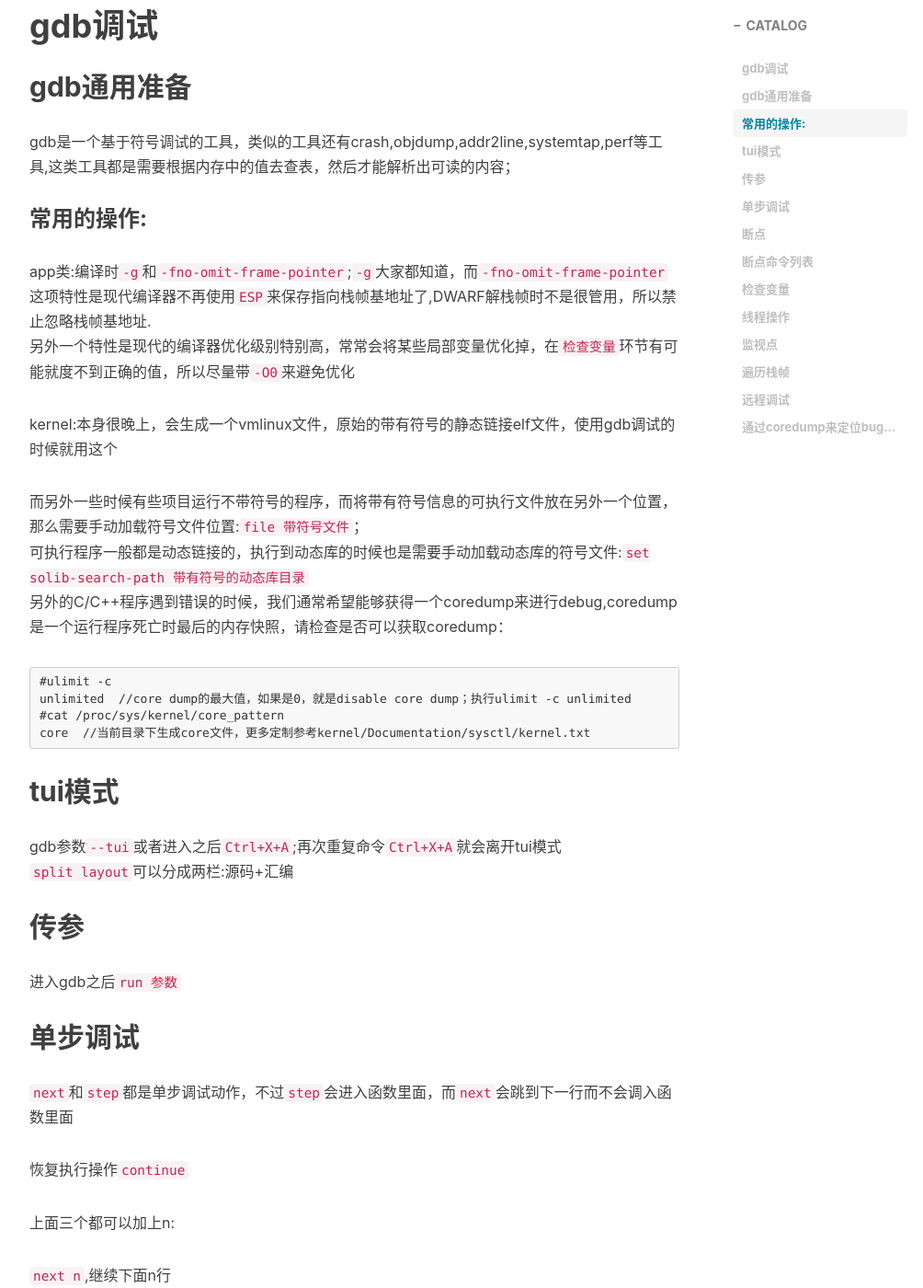
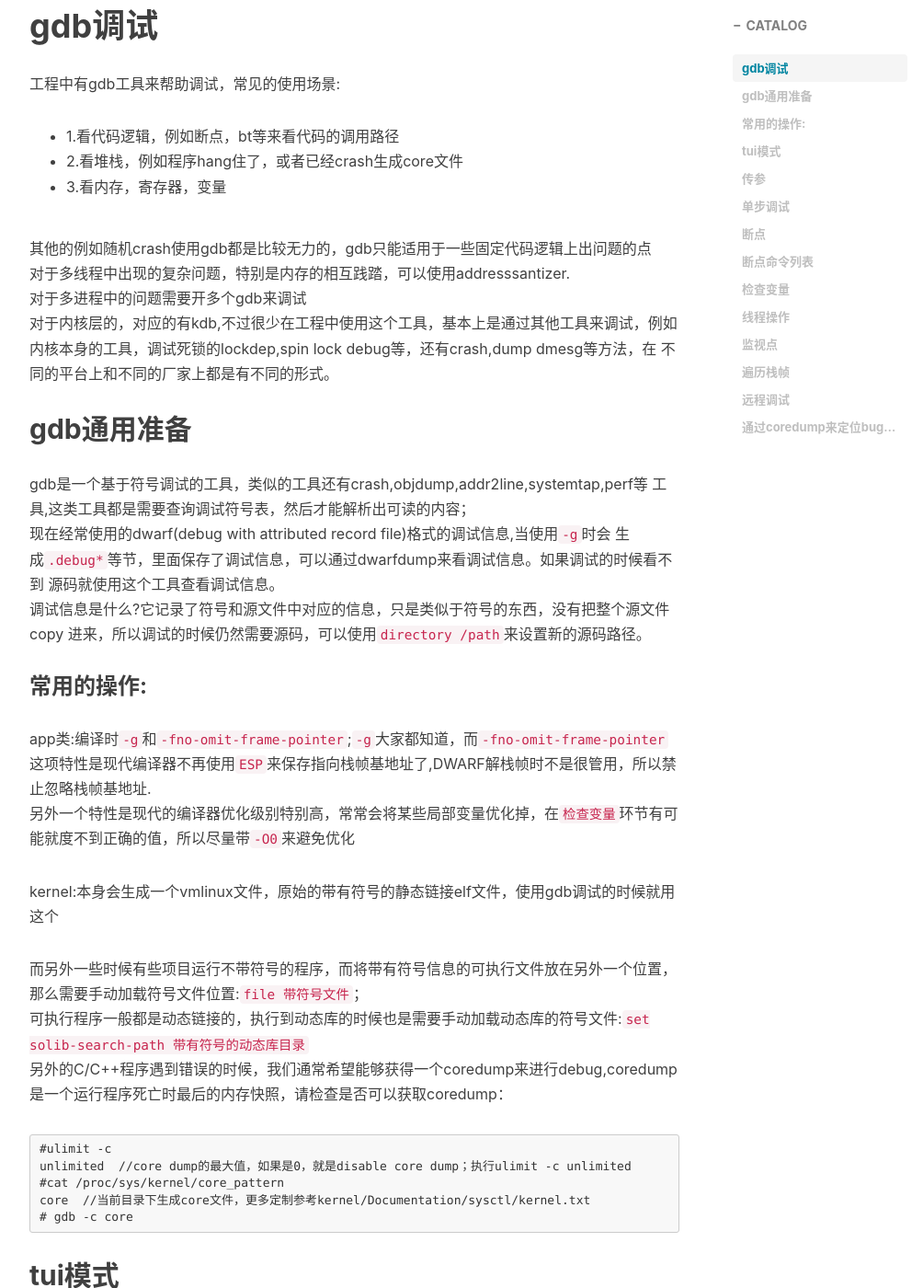
Before and after one commit to faxiang1230/faxiang1230.github.io, a Jekyll site: the page built from _posts/2017-07-10-gdb.md, in a window 1280 px wide and 1400 px high, scrolled down 498 px. Shown: the whole window at 92% size, without its empty margins (233-1237 px from the left). Built offline with Jekyll 4.4.1, drawn with Linux system fonts in a browser that asks for light colours; nearby versions of some CDN libraries; comment, search, counter and statistics services are not loaded; some of the changed text lies outside the part shown.

Commit message:
gdb update

````diff
--- a/_posts/2017-07-10-gdb.md
+++ b/_posts/2017-07-10-gdb.md
@@ -10,15 +10,30 @@
   - linux
 ---
 # gdb调试
+工程中有gdb工具来帮助调试，常见的使用场景:
+  - 1.看代码逻辑，例如断点，bt等来看代码的调用路径
+  - 2.看堆栈，例如程序hang住了，或者已经crash生成core文件
+  - 3.看内存，寄存器，变量
 
+其他的例如随机crash使用gdb都是比较无力的，gdb只能适用于一些固定代码逻辑上出问题的点
+对于多线程中出现的复杂问题，特别是内存的相互践踏，可以使用addresssantizer.
+对于多进程中的问题需要开多个gdb来调试
+对于内核层的，对应的有kdb,不过很少在工程中使用这个工具，基本上是通过其他工具来调试，例如
+内核本身的工具，调试死锁的lockdep,spin lock debug等，还有crash,dump dmesg等方法，在
+不同的平台上和不同的厂家上都是有不同的形式。
 ## gdb通用准备
-gdb是一个基于符号调试的工具，类似的工具还有crash,objdump,addr2line,systemtap,perf等工具,这类工具都是需要根据内存中的值去查表，然后才能解析出可读的内容；
-
+gdb是一个基于符号调试的工具，类似的工具还有crash,objdump,addr2line,systemtap,perf等
+工具,这类工具都是需要查询调试符号表，然后才能解析出可读的内容；
+现在经常使用的dwarf(debug with attributed record file)格式的调试信息,当使用`-g`时会
+生成`.debug*`等节，里面保存了调试信息，可以通过dwarfdump来看调试信息。如果调试的时候看不到
+源码就使用这个工具查看调试信息。
+调试信息是什么?它记录了符号和源文件中对应的信息，只是类似于符号的东西，没有把整个源文件copy
+进来，所以调试的时候仍然需要源码，可以使用`directory /path`来设置新的源码路径。
 ### 常用的操作:
 app类:编译时`-g`和`-fno-omit-frame-pointer`;`-g`大家都知道，而`-fno-omit-frame-pointer`这项特性是现代编译器不再使用`ESP`来保存指向栈帧基地址了,DWARF解栈帧时不是很管用，所以禁止忽略栈帧基地址.
 另外一个特性是现代的编译器优化级别特别高，常常会将某些局部变量优化掉，在`检查变量`环节有可能就度不到正确的值，所以尽量带`-O0`来避免优化
 
-kernel:本身很晚上，会生成一个vmlinux文件，原始的带有符号的静态链接elf文件，使用gdb调试的时候就用这个
+kernel:本身会生成一个vmlinux文件，原始的带有符号的静态链接elf文件，使用gdb调试的时候就用这个
 
 而另外一些时候有些项目运行不带符号的程序，而将带有符号信息的可执行文件放在另外一个位置，那么需要手动加载符号文件位置:`file 带符号文件`；
 可执行程序一般都是动态链接的，执行到动态库的时候也是需要手动加载动态库的符号文件:`set solib-search-path 带有符号的动态库目录`
@@ -28,14 +43,16 @@
 unlimited  //core dump的最大值，如果是0，就是disable core dump；执行ulimit -c unlimited
 #cat /proc/sys/kernel/core_pattern
 core  //当前目录下生成core文件，更多定制参考kernel/Documentation/sysctl/kernel.txt
+# gdb -c core
 ```
 ## tui模式
-gdb参数`--tui`或者进入之后`Ctrl+X+A`;再次重复命令`Ctrl+X+A`就会离开tui模式
+gdb参数`--tui`或者进入之后`Ctrl+X+A`;再次重复命令`Ctrl+X+A`就会离开tui(text ui)模式
 `split layout`可以分成两栏:源码+汇编
 ## 传参
 进入gdb之后`run 参数`
 ## 单步调试
-`next`和`step`都是单步调试动作，不过`step`会进入函数里面，而`next`会跳到下一行而不会调入函数里面
+`next`和`step`都是单步调试动作，不过`step`会进入函数里面，而`next`会跳到下一行而不会调入函
+数里面
 
 恢复执行操作`continue`
 
@@ -58,7 +75,9 @@
 
 C++中的断点，除了可以使用文件行之外在指定函数处断点`命名空间::类::方法`
 - 条件断点
-有时候发生了偶然出现的bug，不想每次都断住然后continue来，可以使用条件断点`break bug() if （condition)`或`condition n if (condition)`
+
+有时候发生了偶然出现的bug，不想每次都断住然后continue来，可以使用条件断点`break bug()
+if （condition)`或`condition n if (condition)`
 condition可以有一下几种形式:
 ```
 相等，逻辑，不等运算符
@@ -81,6 +100,7 @@
 禁用断点`disable n`
 启用断点`enable n`
 - 在特定线程中中断
+
 你可以定义你的断点是否在所有的线程上，或是在某个特定的线程
 ```
     break <linespec> thread <threadno>
@@ -180,13 +200,17 @@
 ```
 ## 通过coredump来定位bug原因
 - 1.获取core dump并载入gdb
+
 获取可执行文件对应的带符号表文件并参考`gdb通用准备`，在ubuntu中可以通过`apt-get install xxx-dbg`来装载符号表文件而不必下载源码重新编译
 - 2.查看bt到达崩溃地址的backtrace
+
 看崩溃的最后地址以及崩溃数据的由来
 - 3.disas查看更加寄存器级别崩溃原因
+
 一般会有小的提示来看崩溃的寄存器，一般都是访问非法地址;然后`对照源码，查看究竟是哪个地址错误`
 这一步非常重要，是继续追查数据由来的起始点，如果这一步追查错误将会浪费大量的时间
 - 4.追查非法数据的由来,最终分析出谁调用的?
+
 对照源码和bt来追查这一步是在哪一步错误的？可能的原因是什么？追查的深度越深越接近root真相.
 [example](http://www.brendangregg.com/blog/2016-08-09/gdb-example-ncurses.html)
 
````
Also changed, not shown: other parts of _posts/2017-07-10-gdb.md (+1 -1 lines).
